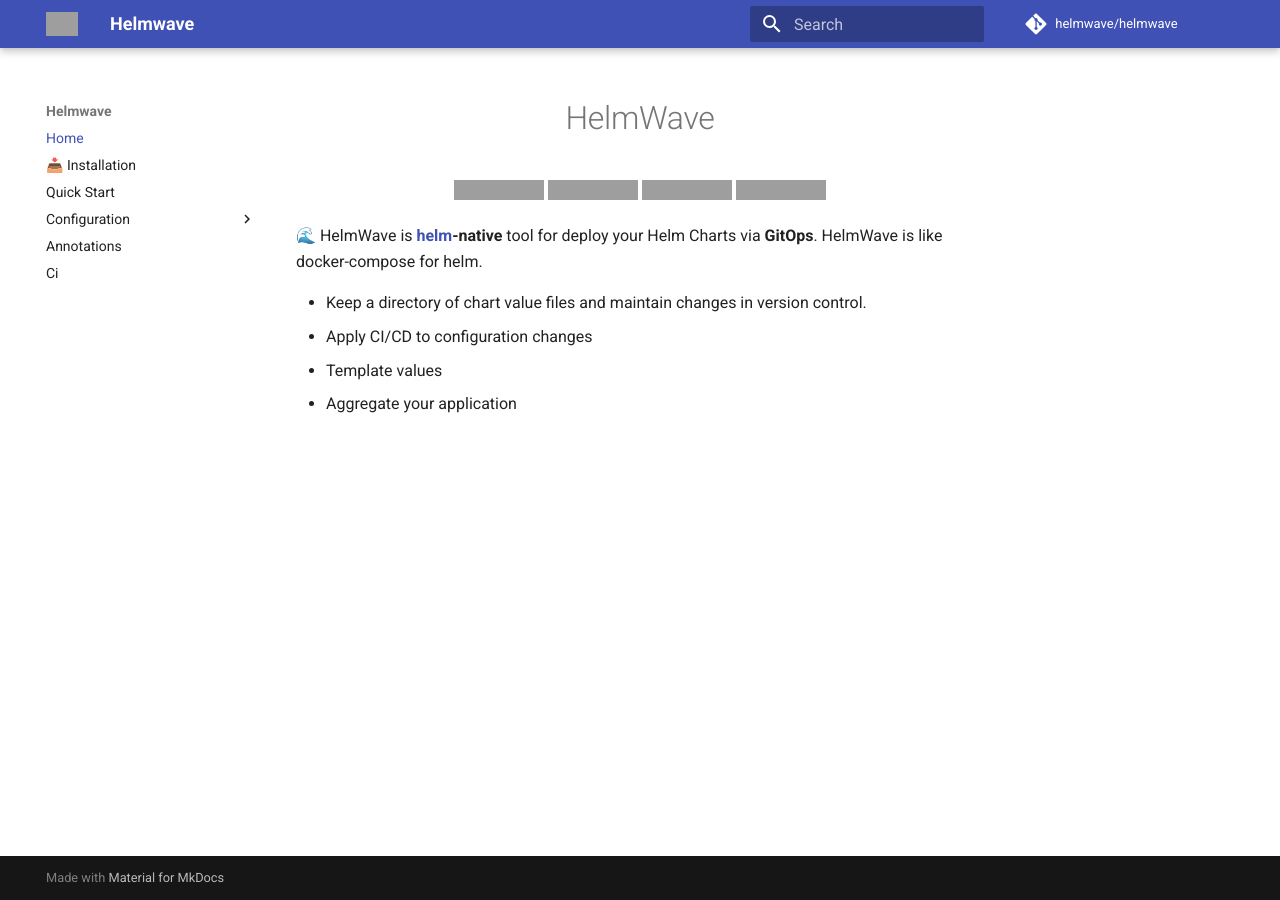
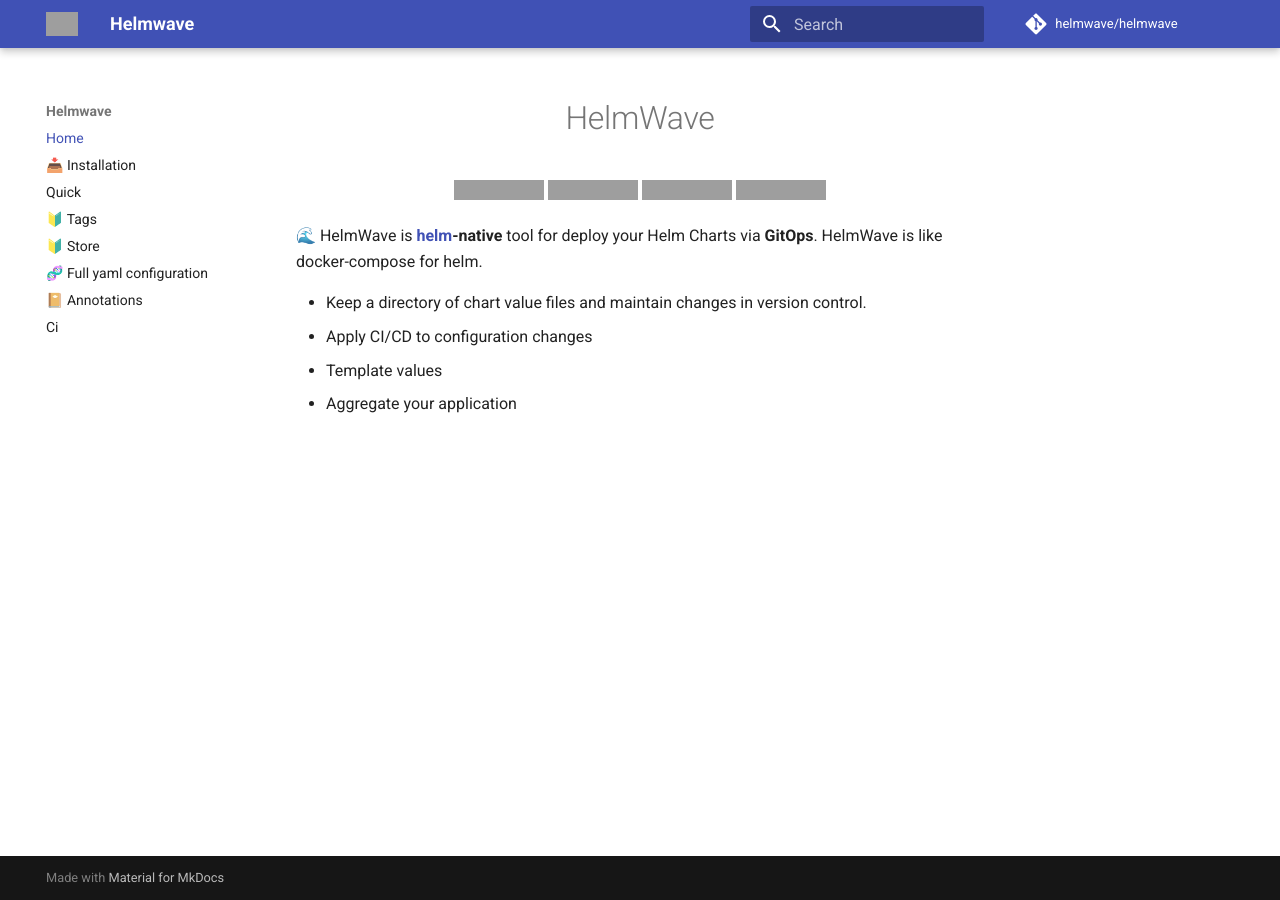
Before and after one commit to helmwave/docs, an MkDocs documentation site: the page built from docs/index.md, in a window 1280 px wide. Built offline with MkDocs 1.6.1 and Material for MkDocs 9.7.7, drawn with Linux system fonts in a browser that asks for light colours; comment, search, counter and statistics services are not loaded; grey boxes are pictures that could not be loaded.

Commit message:
change nav

```diff
--- a/mkdocs.yml
+++ b/mkdocs.yml
@@ -7,12 +7,11 @@
 nav:
   - Home: index.md
   - install.md
-  - 'Quick Start': quick.md
-  - Configuration:
-      - configuration/tags.md
-      - configuration/store.md
-      - configuration/full.md
-  - Annotations: anno.md
+  - quick.md
+  - configuration/tags.md
+  - configuration/store.md
+  - configuration/full.md
+  - anno.md
   - ci.md
 
 theme:
```
